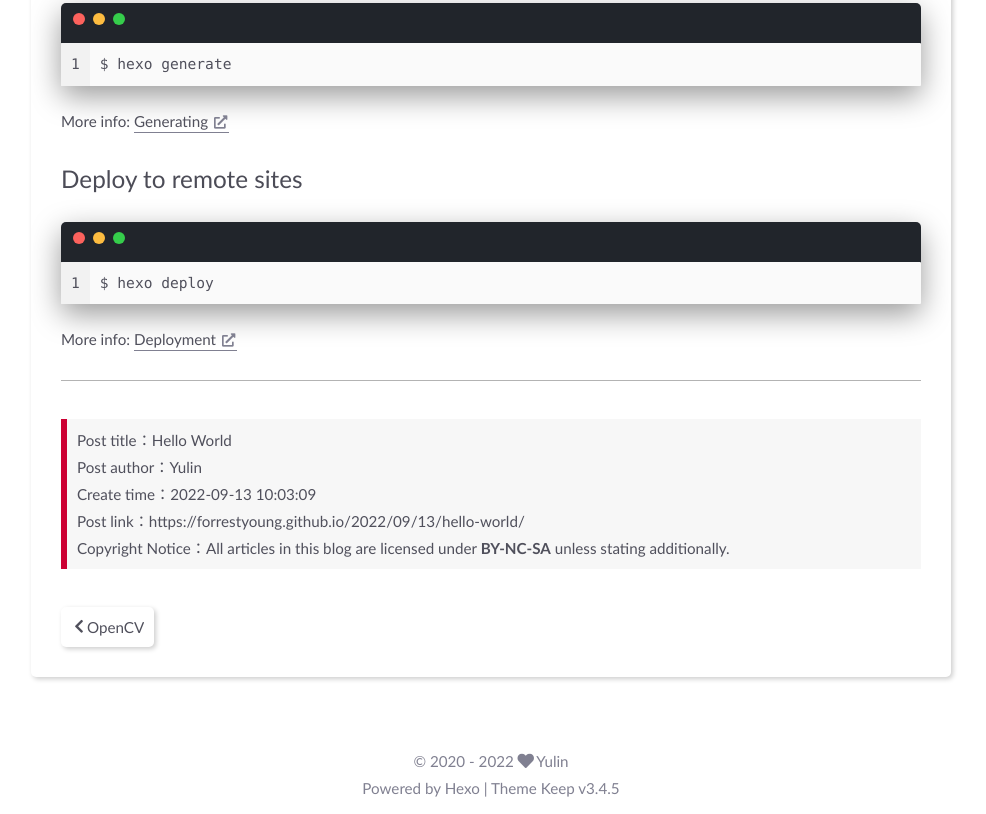
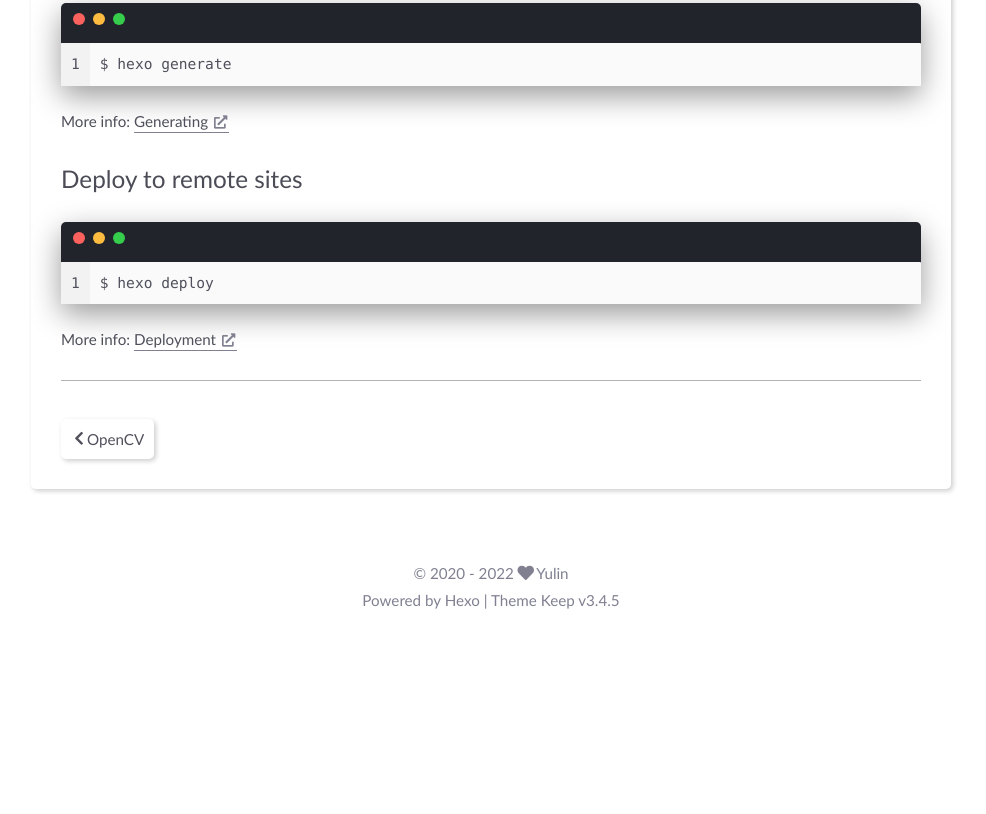
Before and after one commit to ForrestYoung/ForrestYoung.github.io, a plain HTML site: page 2022/09/13/hello-world/index.html in a window 1280 px wide. Shown: the part 909-1723 px from the top of the page, without its empty margins (149-1135 px from the left). After the commit the page ends 1535 px from the top, so only its background shows below. Drawn offline with nearby package versions, Linux system fonts and the light colour scheme.

Commit message:
Site updated: 2022-09-13 18:54:45

```diff
--- a/2022/09/13/hello-world/index.html
+++ b/2022/09/13/hello-world/index.html
@@ -171,23 +171,6 @@
         </div>
 
 
-            <div class="post-copyright-info">
-                <div class="article-copyright-info-container">
-    <ul>
-        <li>Post title：Hello World</li>
-        <li>Post author：Yulin</li>
-        <li>Create time：2022-09-13 10:03:09</li>
-        <li>
-            Post link：https://forrestyoung.github.io/2022/09/13/hello-world/
-        </li>
-        <li>
-            Copyright Notice：All articles in this blog are licensed under <a class="license" target="_blank" rel="noopener" href="https://creativecommons.org/licenses/by-nc-sa/4.0/deed.zh">BY-NC-SA</a> unless stating additionally.
-        </li>
-    </ul>
-</div>
-
-            </div>
-
 
 
 
```
Also changed, not shown: 2022/09/13/OpenCV/index.html (+0 -17 lines).
